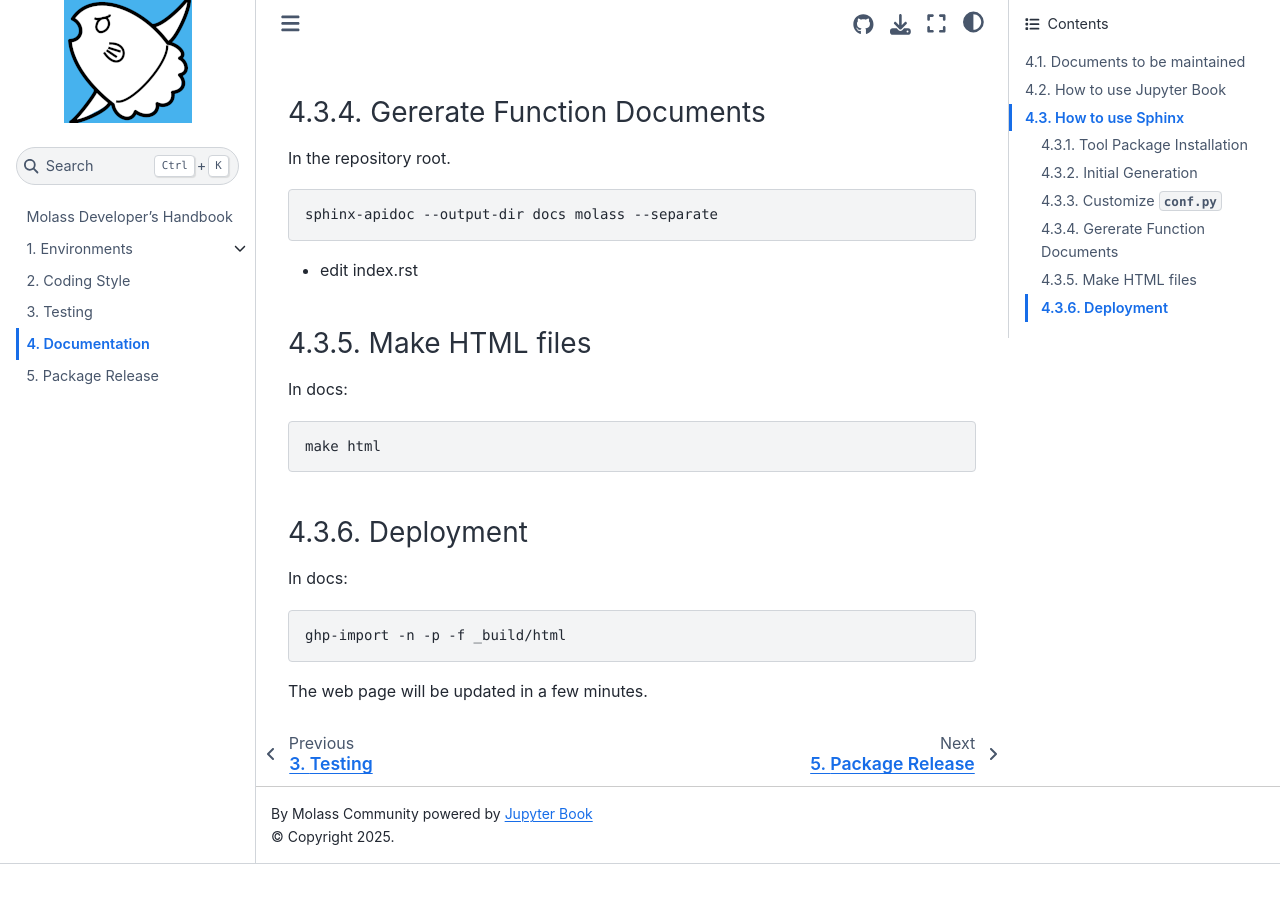
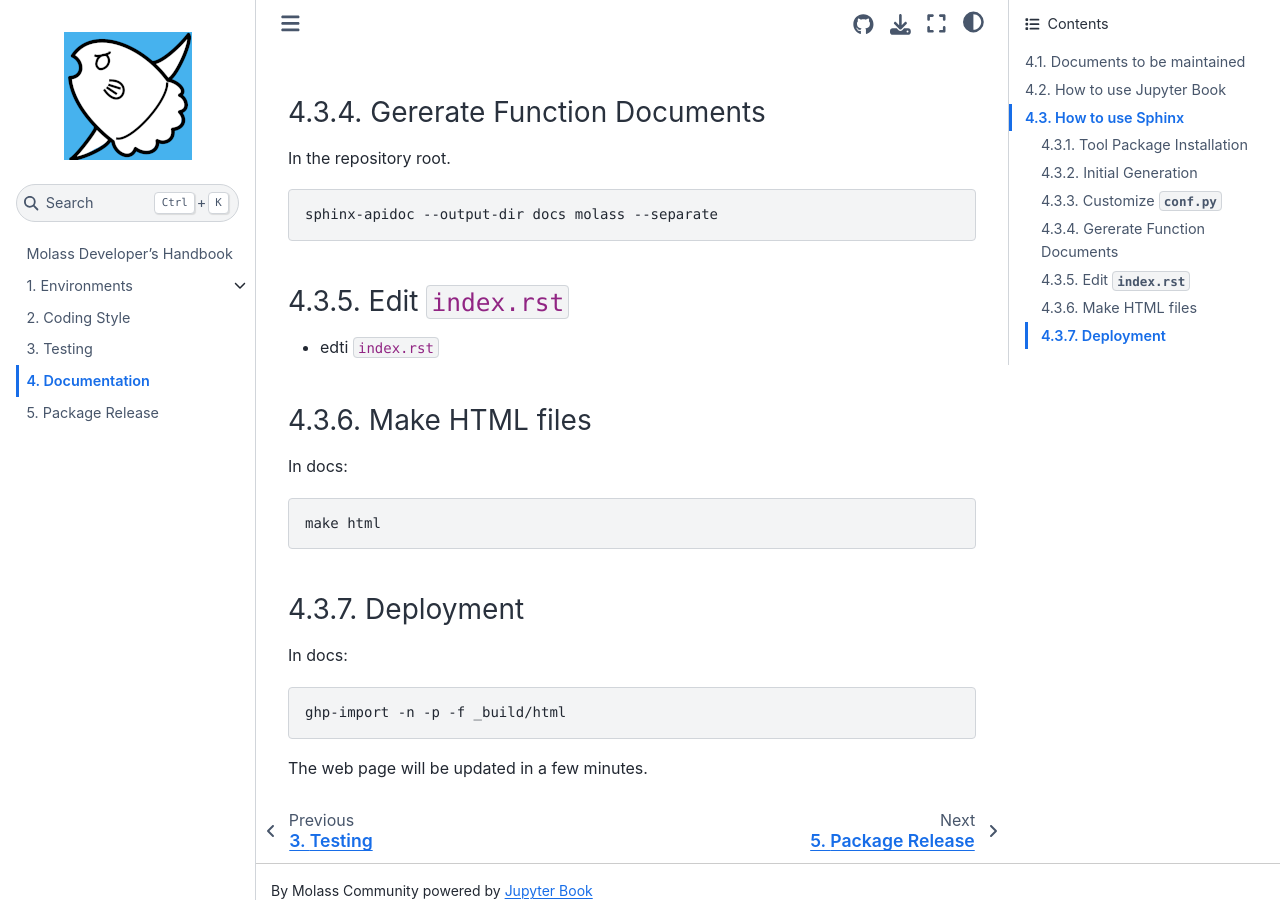
Before and after one commit to biosaxs-dev/molass-develop, a Jupyter Book: the page built from chapters/07/documentation.md, in a window 1280 px wide and 900 px high, scrolled down 4576 px. Built offline with Jupyter Book 1.0.4 settings and Sphinx 7.4.7 and the Sphinx Book theme 1.1.4, drawn with Linux system fonts in a browser that asks for light colours; before the commit the page ends 5440 px from its top, so only the background shows below that.

Commit message:
change section order

````diff
--- a/chapters/07/documentation.md
+++ b/chapters/07/documentation.md
@@ -144,7 +144,7 @@ Reply minimally, i.e. defaults or none, to queries from the last command except
 The command will gerenate several files, among which you should edit the follow two.
 
 * `conf.py`
-* index.rst
+* `index.rst`
 
 ### Customize `conf.py`
 
@@ -160,7 +160,9 @@ In the repository root.
 sphinx-apidoc --output-dir docs molass --separate
 ```
 
-* edit index.rst
+### Edit `index.rst`
+
+* edti `index.rst`
 
 ### Make HTML files
 
````
